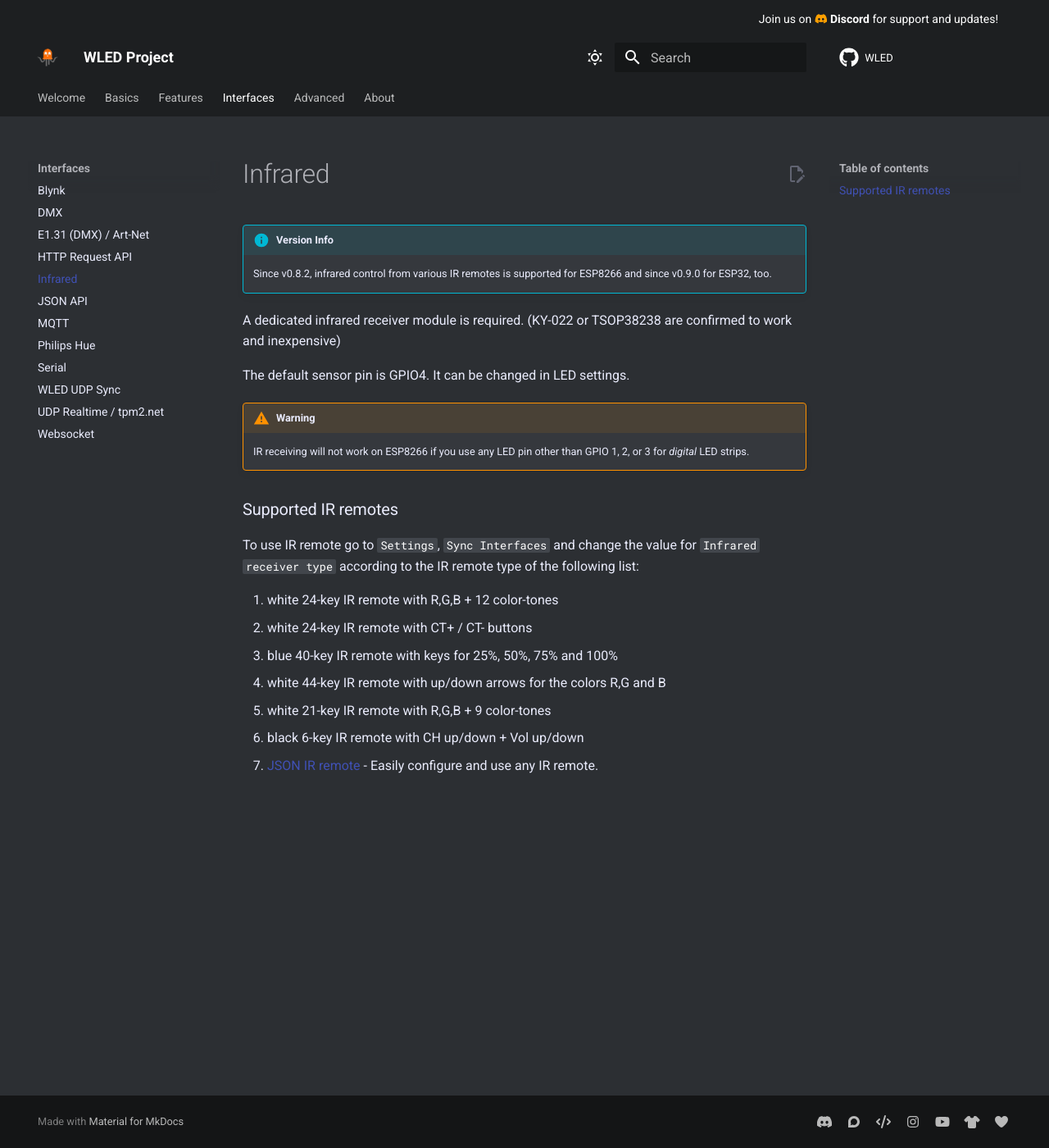
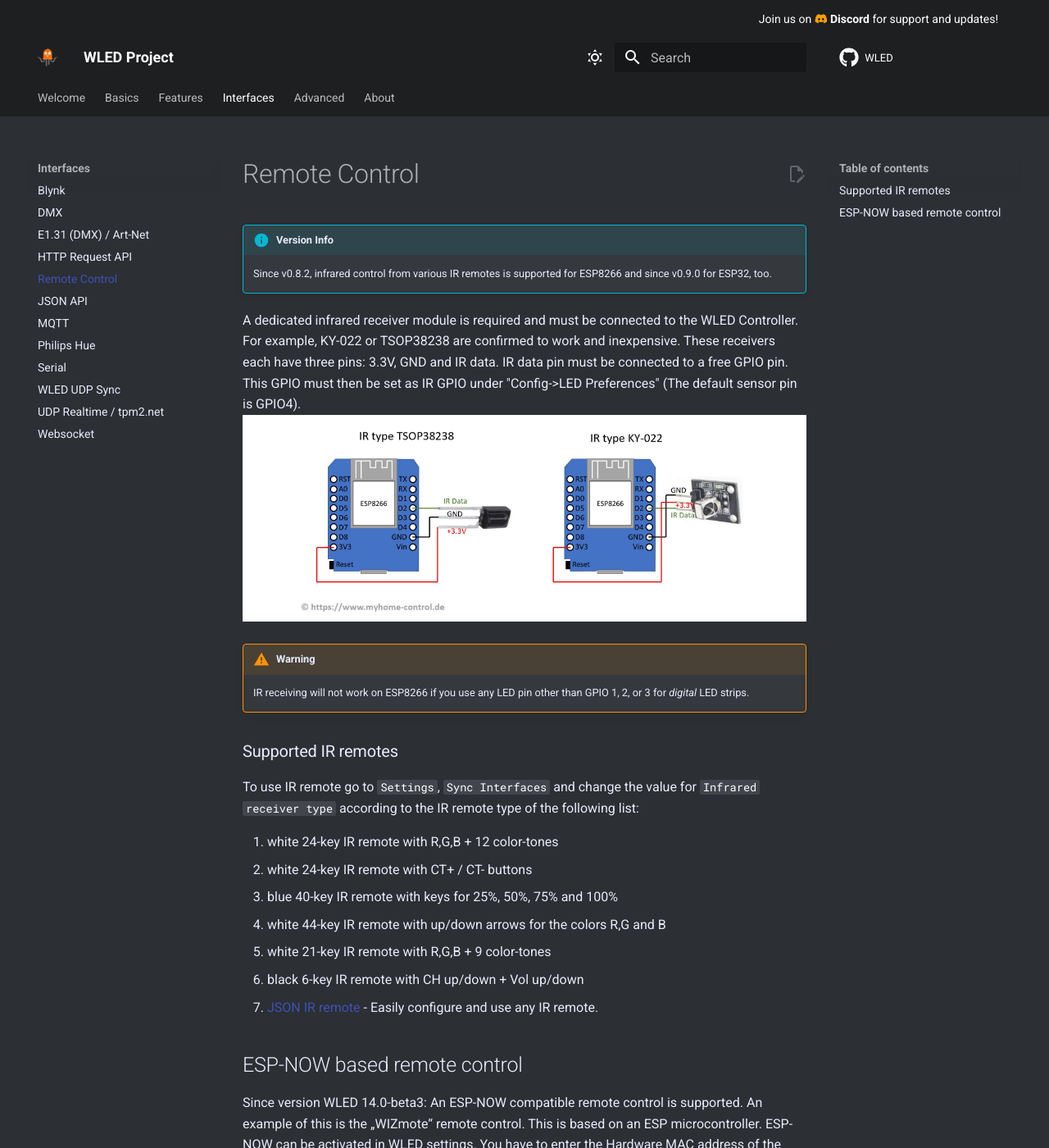
Before and after one commit to Aircoookie/WLED-Docs, an MkDocs documentation site: the page built from docs/interfaces/infrared.md, in a window 1280 px wide and 1400 px high. Shown: the whole window at 82% size. Built offline with MkDocs 1.6.1 and Material for MkDocs 9.7.7, drawn with Linux system fonts in a browser that asks for light colours; comment, search, counter and statistics services are not loaded; some of the changed text lies outside the part shown.

Commit message:
Update infrared.md (#135)
* Add files via upload

* Update infrared.md

* Update mkdocs.yml

---------

Co-authored-by: Christian Schwinne <dev.aircoookie@gmail.com>

```diff
--- a/docs/interfaces/infrared.md
+++ b/docs/interfaces/infrared.md
@@ -9,10 +9,8 @@
 !!! info "Version Info"
     Since v0.8.2, infrared control from various IR remotes is supported for ESP8266 and since v0.9.0 for ESP32, too.
 
-A dedicated infrared receiver module is required.
-(KY-022 or TSOP38238 are confirmed to work and inexpensive)
-
-The default sensor pin is GPIO4. It can be changed in LED settings.
+A dedicated infrared receiver module is required and must be connected to the WLED Controller. For example, KY-022 or TSOP38238 are confirmed to work and inexpensive. These receivers each have three pins: 3.3V, GND and IR data. IR data pin must be connected to a free GPIO pin. This GPIO must then be set as IR GPIO under "Config->LED Preferences" (The default sensor pin is GPIO4).
+![Infrared shcematics](../assets/images/content/pic13.jpg)
 
 !!! warning
     IR receiving will not work on ESP8266 if you use any LED pin other than GPIO 1, 2, or 3 for _digital_ LED strips.
@@ -28,3 +26,8 @@
 5. white 21-key IR remote with R,G,B + 9 color-tones
 6. black 6-key IR remote with CH up/down + Vol up/down
 7. [JSON IR remote](json-ir/json_infrared.md) - Easily configure and use any IR remote.
+
+## ESP-NOW based remote control
+Since version WLED 14.0-beta3: An ESP-NOW compatible remote control is supported. An example of this is the „WIZmote“ remote control. This is based on an ESP microcontroller. ESP-NOW can be activated in WLED settings. You have to enter the Hardware MAC address of the remote control. This is determined by clicking on any button on the remote control and copying the last received MAC address from the "Last Seen" field to the "Hardware MAC" field in WLED ESP-NOW settings (“Config->WiFi Setup”) and saving it with "Save". Advantages: no special receiver needs to be attached to the WLED controller and the signals are transmitted via radio network. Therefore there is no line of sight between the remote control and the WLED controller required, as is the case with an IR remote control.
+![ESP-NOW remote control](../assets/images/content/pic14.jpg)
+The 4 buttons "1"-"4" of the WIZmote remote control are linked to presets 1 to 4. The meaning of other keys is self-explanatory. Attention: WIZmote needs two good quality AAA batteries to work properly. If the batteries are too weak, the correct signal will not be sent, even if the blue LED on the remote control lights up briefly, actually indicating signal transmission.
--- a/mkdocs.yml
+++ b/mkdocs.yml
@@ -99,7 +99,7 @@
     - DMX: interfaces/dmx-output.md
     - E1.31 (DMX) / Art-Net: interfaces/e1.31-dmx.md
     - HTTP Request API: interfaces/http-api.md
-    - Infrared: interfaces/infrared.md
+    - Remote Control: interfaces/infrared.md
     - JSON API: interfaces/json-api.md
     - MQTT: interfaces/mqtt.md
     - Philips Hue: interfaces/philips-hue.md
```
Also changed, not shown: docs/assets/images/content/pic13.jpg (added), docs/assets/images/content/pic14.jpg (added).
